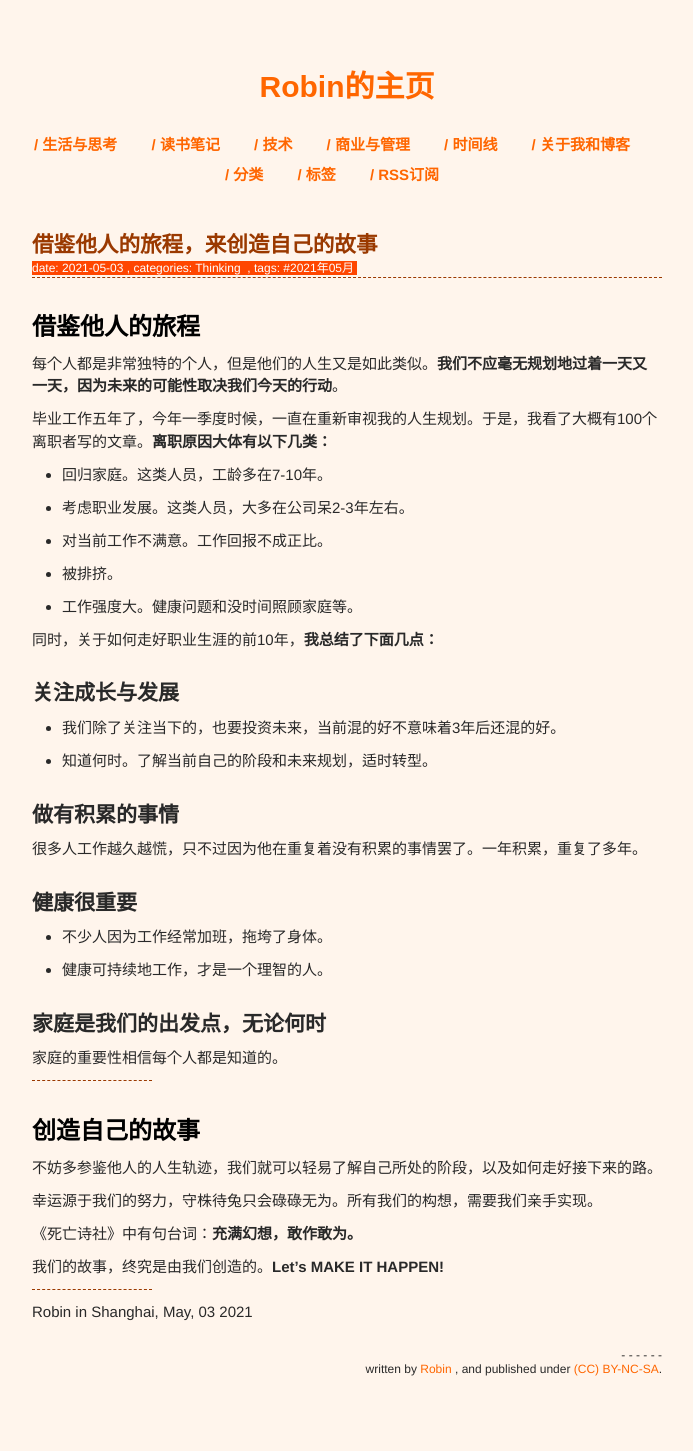
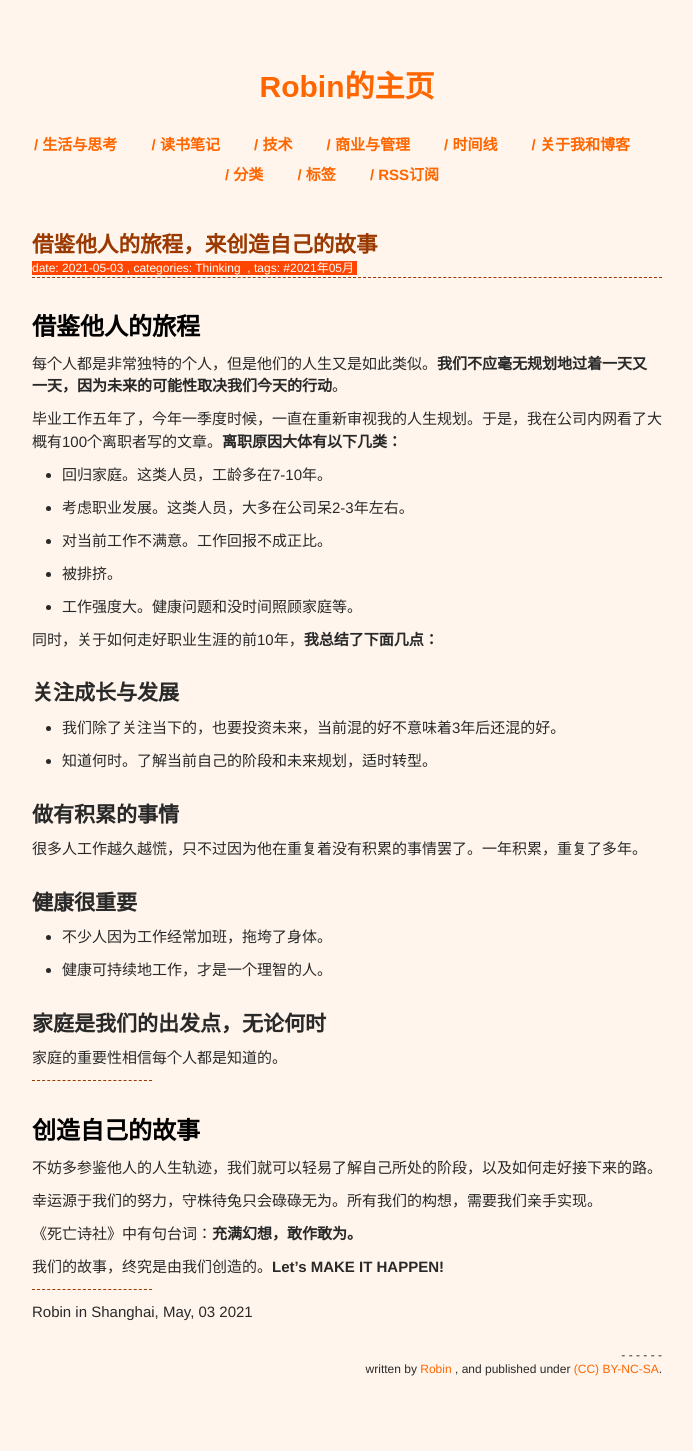
Before and after one commit to cckk0077/cckk0077.github.io, a Jekyll site: the page built from _posts/2021-05-03-life-and-our-story.md, in a window 1280 px wide. Shown: the whole page, without its empty margins (293-986 px from the left). Built offline with Jekyll 4.4.1, drawn with Linux system fonts in a browser that asks for light colours.

Commit message:
update‘

```diff
--- a/_posts/2021-05-03-life-and-our-story.md
+++ b/_posts/2021-05-03-life-and-our-story.md
@@ -14,7 +14,7 @@ tags:
 
 每个人都是非常独特的个人，但是他们的人生又是如此类似。**我们不应毫无规划地过着一天又一天，因为未来的可能性取决我们今天的行动**。
 
-毕业工作五年了，今年一季度时候，一直在重新审视我的人生规划。于是，我看了大概有100个离职者写的文章。**离职原因大体有以下几类：**
+毕业工作五年了，今年一季度时候，一直在重新审视我的人生规划。于是，我在公司内网看了大概有100个离职者写的文章。**离职原因大体有以下几类：**
 
 - 回归家庭。这类人员，工龄多在7-10年。
 - 考虑职业发展。这类人员，大多在公司呆2-3年左右。
```
